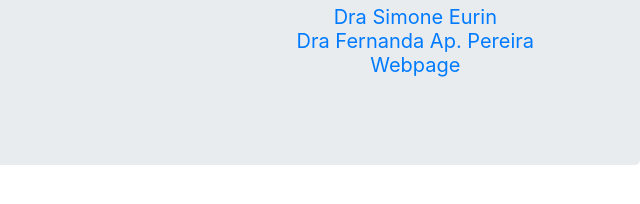
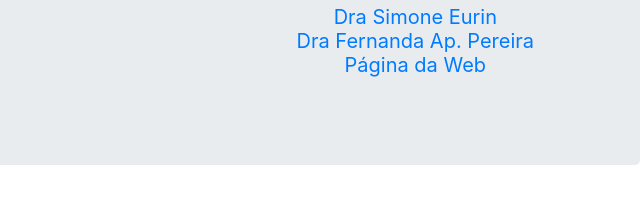
Before and after one commit to rrinformatika/ata.org.br, a plain HTML site: page ass_juridica.html in a window 1280 px wide. Shown: the part 144-348 px from the top of the page, 640-1280 px from the left. Drawn offline with nearby package versions, Linux system fonts and the light colour scheme.

Commit message:
Update ass_juridica.html
Alteração

```diff
--- a/ass_juridica.html
+++ b/ass_juridica.html
@@ -33,7 +33,7 @@
                     <h4 class="text-black">Contatos</h4>
                     <h5 class="my-0 font-weight-normal"><a href="mailto:simone.eurin@wodevotzkyadvogados.com.br">Dra Simone Eurin</a></h5>
                     <h5 class="my-0 font-weight-normal"><a href="mailto:fernanda@wodevotzkyadvogados.com.br">Dra Fernanda Ap. Pereira</a></h5>
-                    <h5 class="my-0 font-weight-normal"><a href="http://wodevotzkyadvogados.com.br">Webpage</a></h5>
+                    <h5 class="my-0 font-weight-normal"><a href="http://wodevotzkyadvogados.com.br">Página da Web</a></h5>
                 </div>
             </div>
         </div>
```
